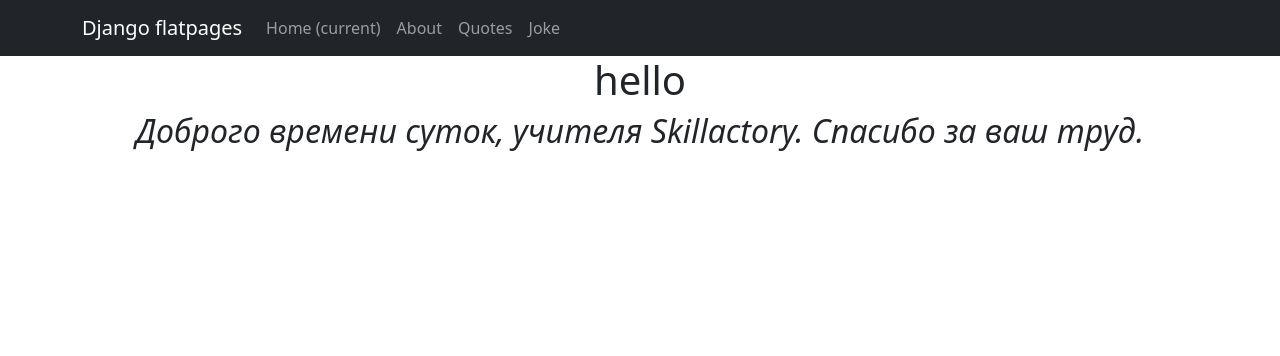
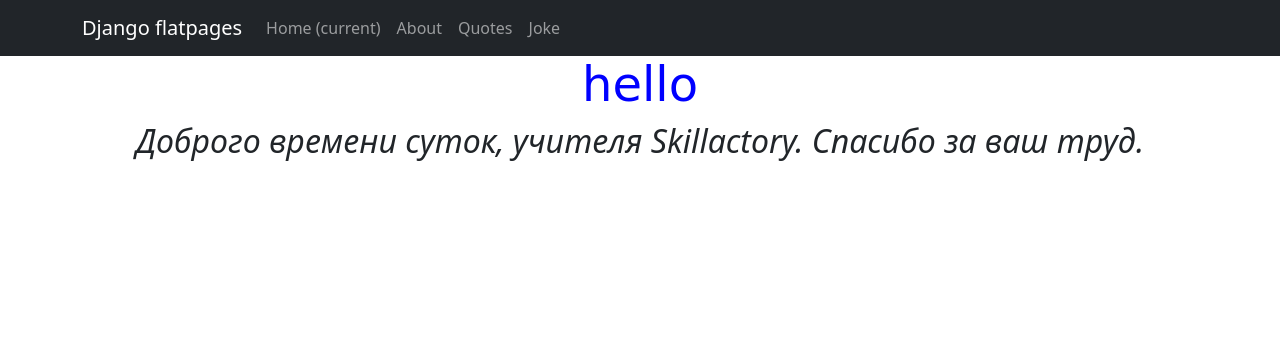
Before and after one commit to GoodCat531/DjangoProjectSF, a Django app: template project/templates/flatpages/quotes_page.html in a window 1280 px wide. Shown: the top 356 px of the page. Run offline with Django 4.2, Linux system fonts and the light colour scheme; the template is opened without the code that fills it: values that come from a table or form of the project are taken from there, others are empty; data comes from the database, SQL or seed files in the repository; some libraries are stand-ins or nearby versions.

Commit message:
Update quotes_page.html

```diff
--- a/project/templates/flatpages/quotes_page.html
+++ b/project/templates/flatpages/quotes_page.html
@@ -5,6 +5,6 @@
 {% endblock title %}
 
 {% block content %}
-    <h1>{{ flatpage.title }}</h1>
+<h1><font size="7" color="blue" face="Comic Sans MS">{{ flatpage.title }}</font></h1>
 <h2><em>{{ flatpage.content }}</em></h2>
 {% endblock content %}
```
